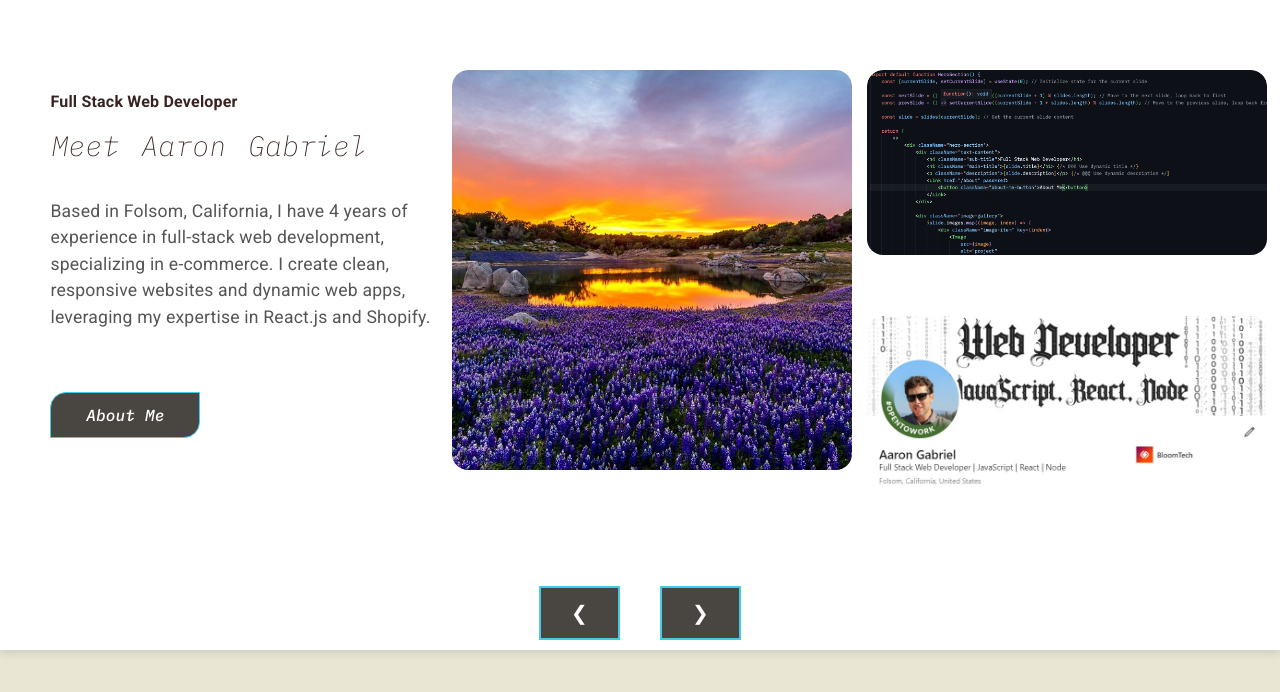
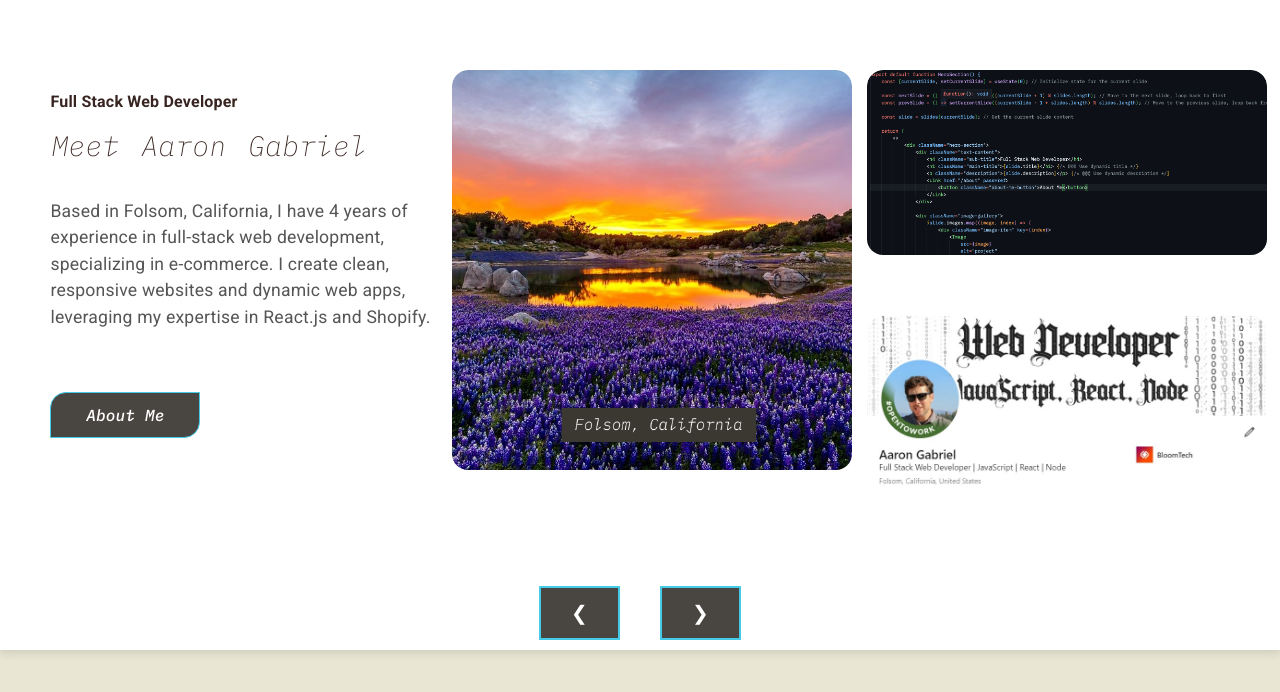
Before and after one commit to AaronGabriel147/project-gallery, a Next.js app: page /HeroSection in a window 1280 px wide. Shown: the top 692 px of the page. Built offline with nearby package versions, Linux system fonts and the light colour scheme; a web font is replaced by a local one.

Commit message:
changed folsom pic with figma

```diff
--- a/pages/HeroSection.js
+++ b/pages/HeroSection.js
@@ -17,13 +17,17 @@
 import sefiaTemplate from '../public/sefiaTemplate.png';
 import FYCtable from '../public/FYCtable.jpg';
 
+import folsomCa from '../public/folsomCa.png';
+
+
+
 
 
 const slides = [
     {
         title: "Meet Aaron Gabriel",
         description: "Based in Folsom, California, I have 4 years of experience in full-stack web development, specializing in e-commerce. I create clean, responsive websites and dynamic web apps, leveraging my expertise in React.js and Shopify.",
-        images: [xfolsom, codeHeroSectionSS, newBanner]
+        images: [folsomCa, codeHeroSectionSS, newBanner]
     },
     {
         title: "Full Stack Solutions",
--- a/styles/globals.css
+++ b/styles/globals.css
@@ -81,6 +81,7 @@
   font-family: roboto, sans-serif;
   list-style-type: none;
   /* border: 1px solid rgb(132, 93, 212); */
+  color: white;
 }
 
 body {
```
Also changed, not shown: public/folsomCa.png (added).
